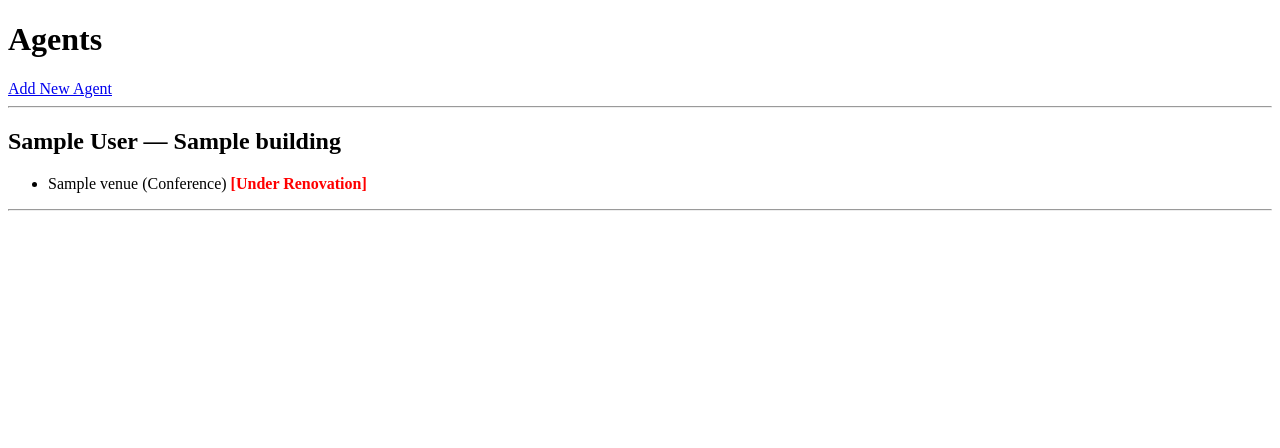
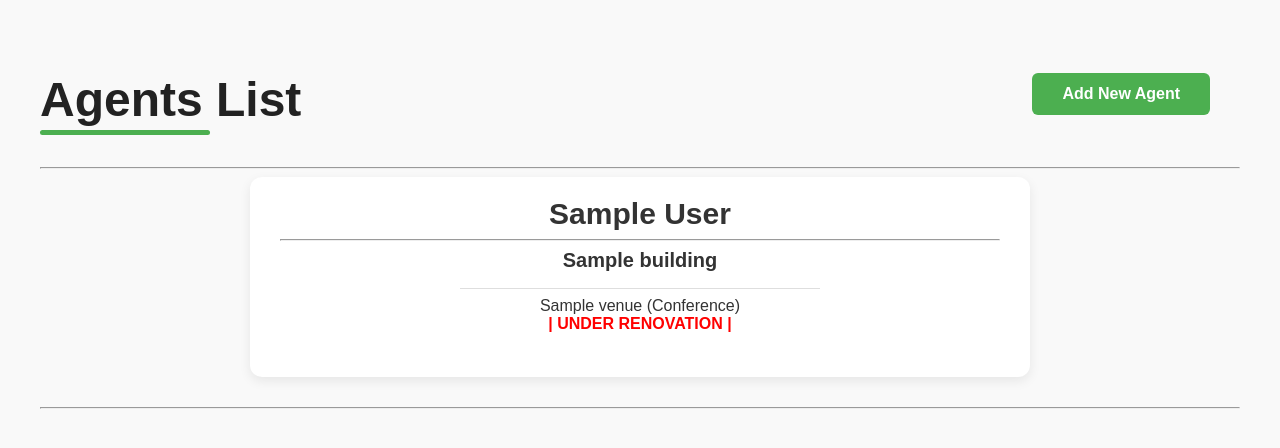
Before and after one commit to meowiishimi/nthtimesthecharm, a Django app: page /agent/ in a window 1280 px wide. Shown: the top 448 px of the page. Run offline with Django 5.2, Linux system fonts and the light colour scheme; tables that the repository leaves empty hold one stand-in row (values such as "Sample post").

Commit message:
applied CSS styling to agent_list.html

```diff
--- a/agent/templates/agent/agent_list.html
+++ b/agent/templates/agent/agent_list.html
@@ -1,25 +1,143 @@
 <!DOCTYPE html>
 <html>
-<head><title>Agents</title></head>
+<head>
+    <meta charset="UTF-8">
+    <meta name="viewport" content="width=device-width, initial-scale=1.0">
+    <title>Agents</title>
+    <style>
+        body {
+            font-family: Arial, sans-serif;
+            margin: 40px;
+            background-color: #f9f9f9;
+        }
+        h1 {
+            font-size: 48px;
+            font-weight: bold;
+            color: #222;
+            margin-bottom: 20px;
+            position: relative;
+            display: inline-block;
+        }
+        h1::after {
+            content: "";
+            position: absolute;
+            left: 0;
+            bottom: -8px;
+            width: 65%;
+            height: 5px;
+            background: #4CAF50;
+            border-radius: 3px;
+        }
+        h2 {
+            margin: 0px;
+            font-size: 30px;
+        }
+        h3 {
+            margin: 0px;
+            font-size: 20px;
+        }
+        form {
+            background: #fff;
+            padding: 20px;
+            border-radius: 8px;
+            box-shadow: 0 0 10px rgba(0,0,0,0.1);
+            max-width: 400px;
+        }
+        label {
+            display: block;
+            margin-top: 10px;
+            font-weight: bold;
+        }
+        input, select {
+            width: 100%;
+            padding: 8px;
+            margin-top: 4px;
+            border: 1px solid #ccc;
+            border-radius: 4px;
+        }
+        button {
+            margin-top: 20px;
+            background-color: #007bff;
+            color: white;
+            border: none;
+            padding: 10px 15px;
+            border-radius: 4px;
+            cursor: pointer;
+        }
+        button:hover {
+            background-color: #0056b3;
+        }
+        a {
+            display: inline-block;
+            padding: 12px 30px;
+            background-color: #4CAF50;
+            color: white;
+            text-decoration: none;
+            border-radius: 6px;
+            font-weight: bold;
+        }
+        a:hover {
+            background-color: #45a049;
+        }
+        .header-bar {
+            display: flex;
+            justify-content: space-between;
+            align-items: center;
+            padding-right: 30px;
+            margin-bottom: 20px;
+        }
+        .agent-entry {
+            width: 60%;
+            background: white;
+            padding: 20px 30px;
+            border-radius: 12px;
+            display: block;
+            margin: 0 auto 30px auto;
+            text-align: center;
+            box-shadow: 0 4px 12px rgba(0,0,0,0.08);
+            color: #333;
+            margin-bottom: 30px;
+        }
+        .agent-entry ul {
+            list-style: none;
+            padding: 0;
+        }
+
+        .agent-entry li {
+            margin: 6px 0;
+            padding: 8px 0;
+            border-top: 1px solid #dedede;
+            width: 50%;
+            margin-left: auto;
+            margin-right: auto;
+        }
+    </style>
+</head>
 <body>
-    <h1>Agents</h1>
-    <a href="{% url 'add_agent' %}">Add New Agent</a>
+    <div class="header-bar">
+        <h1>Agents List</h1>
+        <a href="{% url 'add_agent' %}">Add New Agent</a>
+    </div>
     <hr>
     {% for agent in agents %}
-        <h2>{{ agent.first_name }} {{ agent.last_name }} — {{ agent.building.name }}</h2>
+    <div class="agent-entry">
+        <h2>{{ agent.first_name }} {{ agent.last_name }}</h2>
+        <hr>
+        <h3>{{ agent.building.name }}</h3>
         <ul>
             {% for venue in agent.venues.all %}
                 <li>
                     {{ venue.name }} ({{ venue.type }})
                     {% if venue.under_renovation %}
-                        <strong style="color:red;">[Under Renovation]</strong>
+                        <br><strong style="color:red;">| UNDER RENOVATION |</strong>
                     {% endif %}
                 </li>
             {% empty %}
-                <li>No venues assigned yet.</li>
+                <li><br>No venues assigned yet.</li>
             {% endfor %}
         </ul>
-        <hr>
+    </div>
+    <hr>
     {% endfor %}
 </body>
 </html>
```
